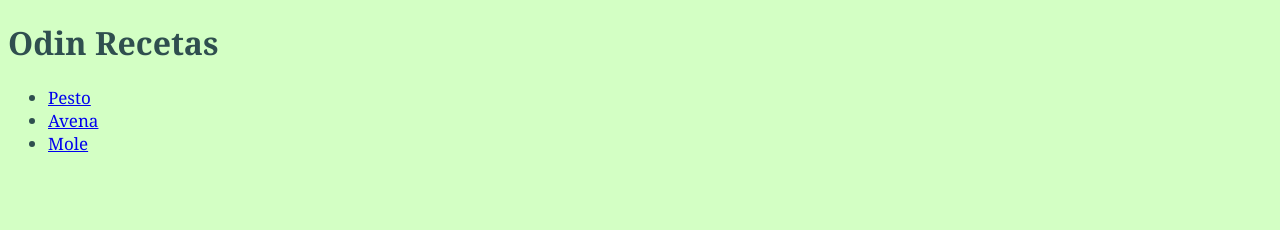
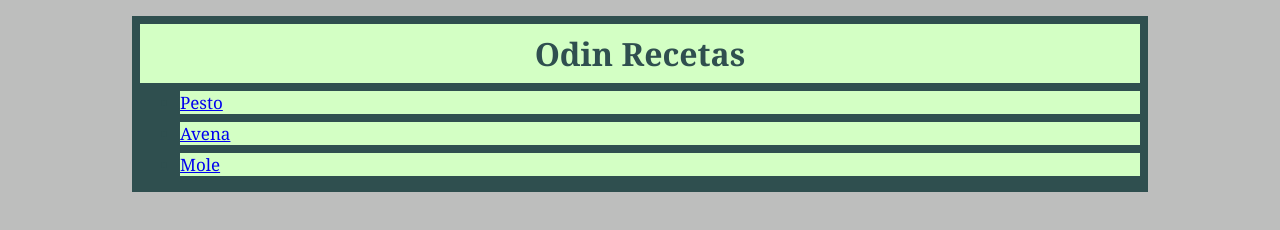
Before and after one commit to tamlfrisic/odin-recetas, a plain HTML site: page index.html in a window 1280 px wide. Drawn offline with Linux system fonts and the light colour scheme.

Commit message:
Mess up page design
Fix this at another time.

```diff
--- a/estilo.css
+++ b/estilo.css
@@ -1,21 +1,29 @@
 /* los estilos para todo el sitio web */
 
-* {
-    background-color: #d3ffc4;
+body {
+    color: darkslategrey;
+    font-family: Ubuntu, Georgia, Garamond, Impact, monospace;
+    background-color:  #292c284e;
+}
 
+div {
+    width: 1000px;
+    /*border: 2px solid darkslategray;*/
+    background-color: darkslategrey;
+    margin: 16px auto;
+    padding: 8px;
 }
 
 h1, h2, h3 {
-    text-align: left;
+    text-align: center;
     text-shadow: rgb(128, 128, 128);
     text-decoration: wavy;
+    font-weight: 900;
+    padding: 8px;
+    background-color:  #d3ffc4;
+    margin-bottom: 8px;
+    margin-top: 0;
 
-}
-
-h1, h2, h3, p, ol, ul {
-    color: darkslategrey;
-    font-family: Ubuntu, Georgia, Garamond, Impact, monospace;
-    font-weight: 900;
 }
 
 h1 {
@@ -38,16 +46,19 @@ img {
 p, ol, ul {
     font-weight: 300;
     font-size: 17px;
+    margin-bottom: 8px;
+    margin-top: 0;
+}
+
+li {
+    margin-bottom: 8px;
+    background-color:  #d3ffc4;
 }
 
 p {
     text-align: justify;
 }
 
-div {
-    width: 50%;
-}
-
 .heavy {
     font-weight: 800;
 }
```
